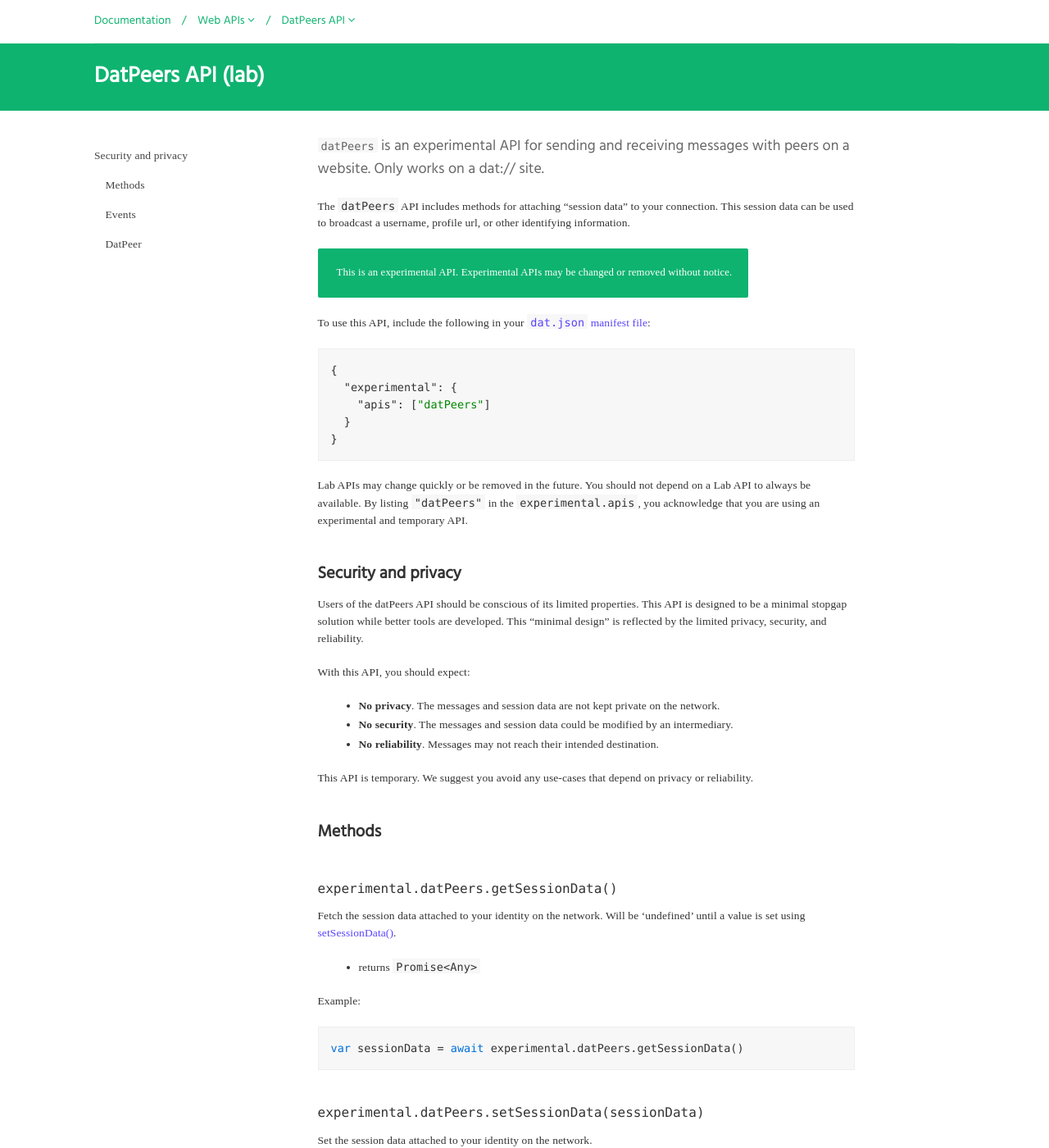
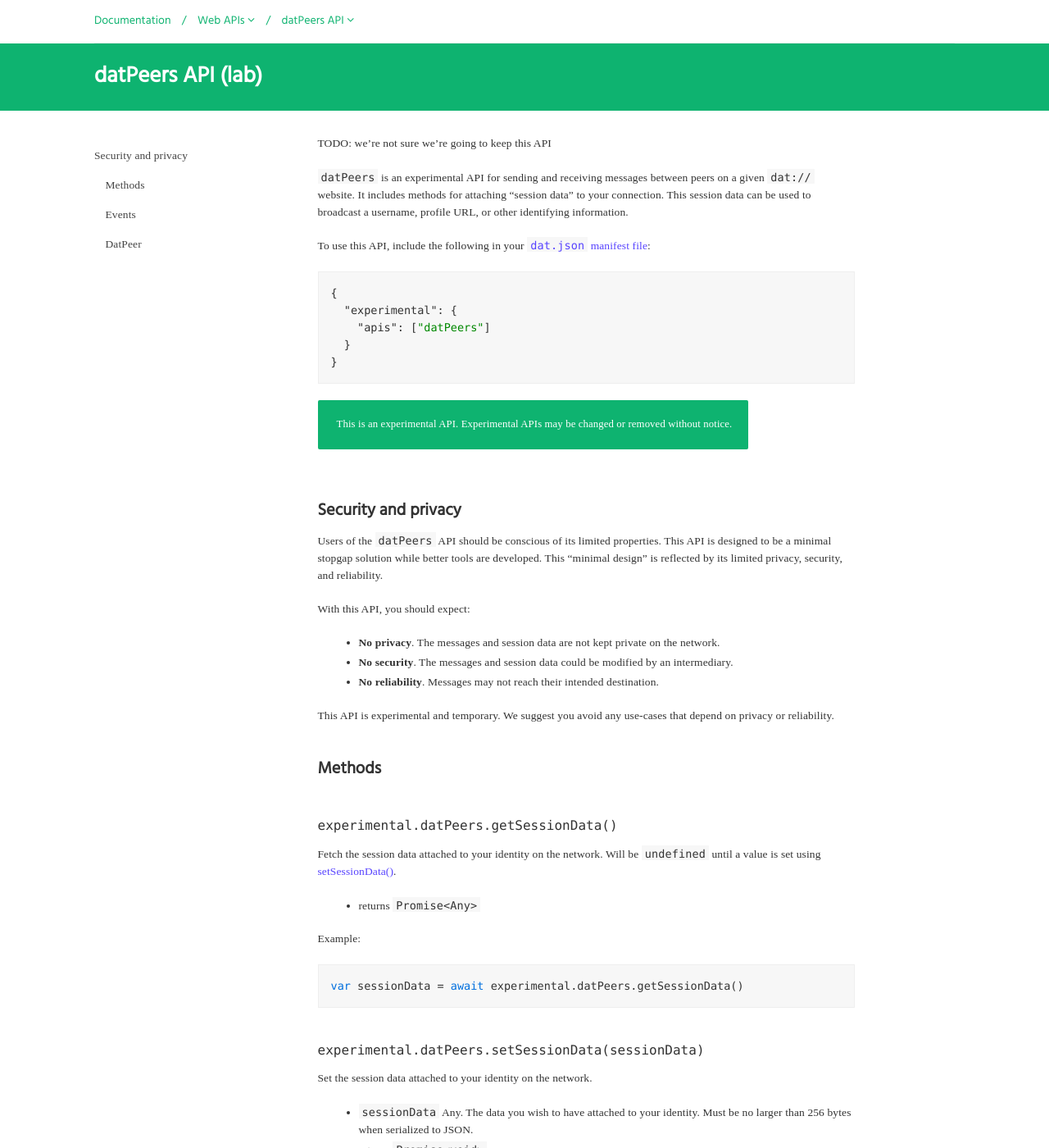
Before and after one commit to beakerbrowser/beakerbrowser.com, a Jekyll site: the page built from _docs/apis/experimental-datpeers.md, in a window 1280 px wide and 1400 px high. Shown: the whole window at 82% size. Built offline with Jekyll 4.4.1, drawn with Linux system fonts in a browser that asks for light colours; some web fonts are replaced; some of the changed text lies outside the part shown.

Commit message:
Update datPeers API docs

````diff
--- a/_data/docs.yml
+++ b/_data/docs.yml
@@ -325,7 +325,7 @@ webAPIs:
           - title: "experimental.apis"
             url: "#experimental-apis"
             isCode: true
-    - title: DatPeers API
+    - title: datPeers API
       url: /docs/apis/experimental-datpeers.html
       experimental: true
       children:
--- a/_docs/apis/experimental-datpeers.md
+++ b/_docs/apis/experimental-datpeers.md
@@ -1,5 +1,5 @@
 ---
-title: DatPeers API
+title: datPeers API
 section: webAPIs
 sectionTitle: Web APIs
 sectionSubtitle: Explore Beaker's Web APIs for reading and writing the peer-to-peer filesystem
@@ -7,13 +7,9 @@ experimental: true
 order: 5
 ---
 
-<p class="accent">
-  <code>datPeers</code> is an experimental API for sending and receiving messages with peers on a website. Only works on a dat:// site.
-</p>
+TODO: we're not sure we're going to keep this API
 
-The `datPeers` API includes methods for attaching "session data" to your connection. This session data can be used to broadcast a username, profile url, or other identifying information.
-
-{% include experimental-api-notice.html %}
+`datPeers` is an experimental API for sending and receiving messages between peers on a given `dat://` website. It includes methods for attaching "session data" to your connection. This session data can be used to broadcast a username, profile URL, or other identifying information.
 
 To use this API, include the following in your <a href="/docs/apis/manifest"><code>dat.json</code> manifest file</a>:
 
@@ -25,11 +21,11 @@ To use this API, include the following in your <a href="/docs/apis/manifest"><co
 }
 ```
 
-Lab APIs may change quickly or be removed in the future. You should not depend on a Lab API to always be available. By listing `"datPeers"` in the `experimental.apis`, you acknowledge that you are using an experimental and temporary API.
+{% include experimental-api-notice.html %}
 
 ## Security and privacy
 
-Users of the datPeers API should be conscious of its limited properties. This API is designed to be a minimal stopgap solution while better tools are developed. This "minimal design" is reflected by the limited privacy, security, and reliability.
+Users of the `datPeers` API should be conscious of its limited properties. This API is designed to be a minimal stopgap solution while better tools are developed. This "minimal design" is reflected by its limited privacy, security, and reliability.
 
 With this API, you should expect:
 
````
Also changed, not shown: other parts of _docs/apis/experimental-datpeers.md (+1 -1 lines), _data/apis/experimental-capturepage.yml (+5 -5 lines), _data/apis/experimental-datpeers.yml (+13 -13 lines), _docs/apis/experimental-library.md (+4 -3 lines).
